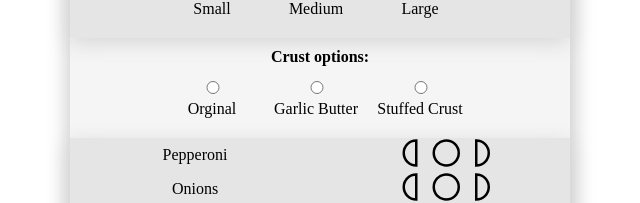
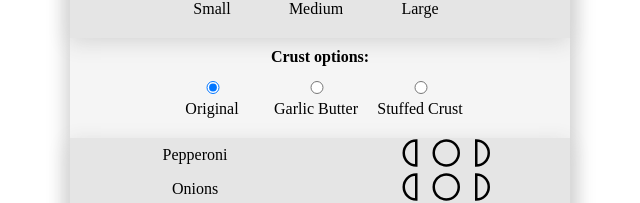
Before and after one commit to villanovachile/pizza-app, a React app: page / in a window 1280 px wide. Shown: the part 142-345 px from the top of the page, without its empty margins (320-960 px from the left). Built offline with nearby package versions, Linux system fonts and the light colour scheme.

Commit message:
Integrated Redux Store with CrustOptions component (#13)

```diff
--- a/src/components/CrustOptions.js
+++ b/src/components/CrustOptions.js
@@ -1,23 +1,43 @@
+import { useSelector, useDispatch } from "react-redux";
+import { updateCrust } from "../options/optionsSlice";
+
 const CrustOptions = () => {
+  const dispatch = useDispatch();
+
+  const crust = useSelector((state) => state.options.crust);
+
+  const updateCrustSelection = (crustId, value) => {
+    dispatch(updateCrust({ id: crustId, value: value }));
+  };
+
+  const handleCrustChange = (e) => {
+    const crustId = parseInt(e.target.value);
+    crust.map((crust) =>
+      crust.id === crustId
+        ? updateCrustSelection(crust.id, true)
+        : updateCrustSelection(crust.id, false)
+    );
+  };
+
   return (
     <div className="crust-options-container">
       <h4>Crust options:</h4>
 
       <div className="crust-options">
-        <label>
-          Orginal
-          <input type="radio" name="pizzaSizeChoice" value="original" />
-        </label>
-
-        <label>
-          Garlic Butter
-          <input type="radio" name="pizzaSizeChoice" value="garlic-butter" />
-        </label>
-
-        <label>
-          Stuffed Crust
-          <input type="radio" name="pizzaSizeChoice" value="stuffed-crust" />
-        </label>
+        {crust.map((crust) => (
+          <label key={crust.id}>
+            {crust.name}
+            <input
+              type="radio"
+              name="pizzaCrustChoice"
+              value={crust.id}
+              checked={crust.value}
+              onChange={(e) => {
+                handleCrustChange(e);
+              }}
+            />
+          </label>
+        ))}
       </div>
     </div>
   );
--- a/src/options/optionsSlice.js
+++ b/src/options/optionsSlice.js
@@ -1,6 +1,11 @@
 import { createSlice } from "@reduxjs/toolkit";
 
 const initialState = {
+  crust: [
+    { name: "Original", value: true, id: 1 },
+    { name: "Garlic Butter", value: false, id: 2 },
+    { name: "Stuffed Crust", value: false, id: 3 },
+  ],
   toppings: [
     {
       name: "pepperoni",
@@ -45,9 +50,17 @@ const optionsSlice = createSlice({
         topping.selection = selection;
       }
     },
+    updateCrust: (state, action) => {
+      const { id, value } = action.payload;
+      const crust = state.crust.find((crust) => crust.id === id);
+
+      if (crust) {
+        crust.value = value;
+      }
+    },
   },
 });
 
-export const { updateTopping } = optionsSlice.actions;
+export const { updateTopping, updateCrust } = optionsSlice.actions;
 
-export const { reducer, toppings } = optionsSlice;
+export const { reducer, toppings, crust } = optionsSlice;
```
